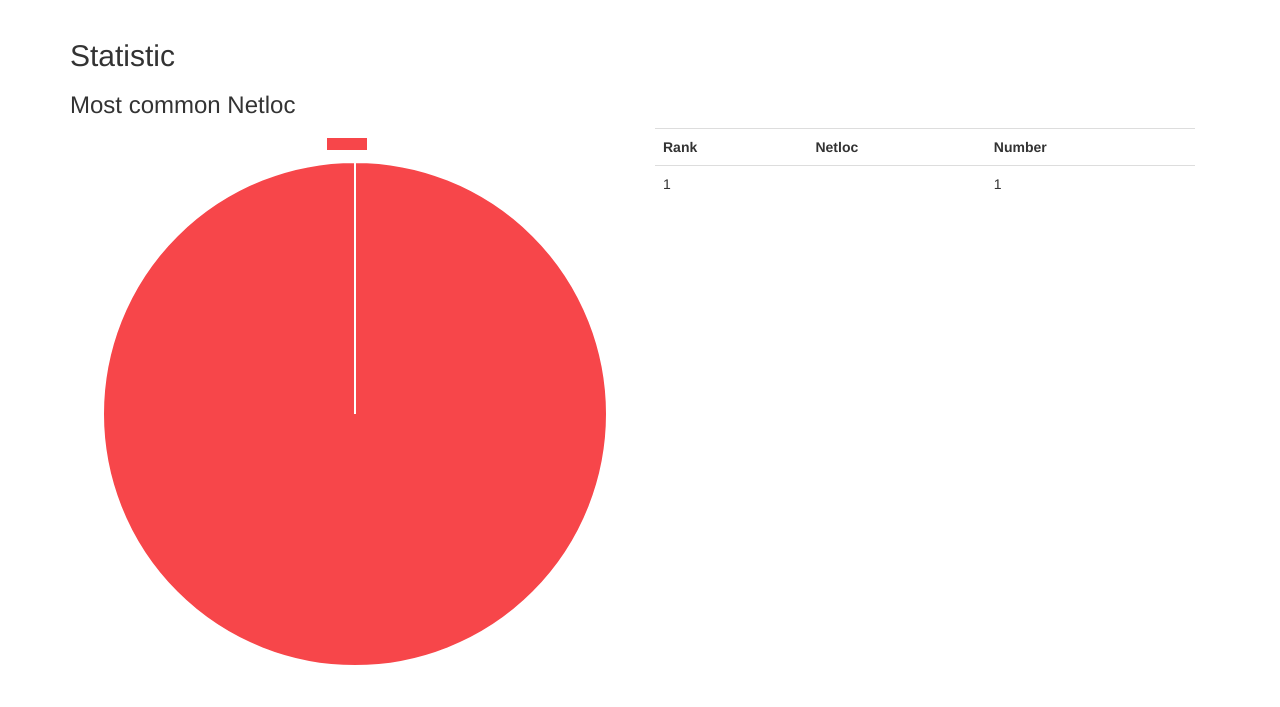
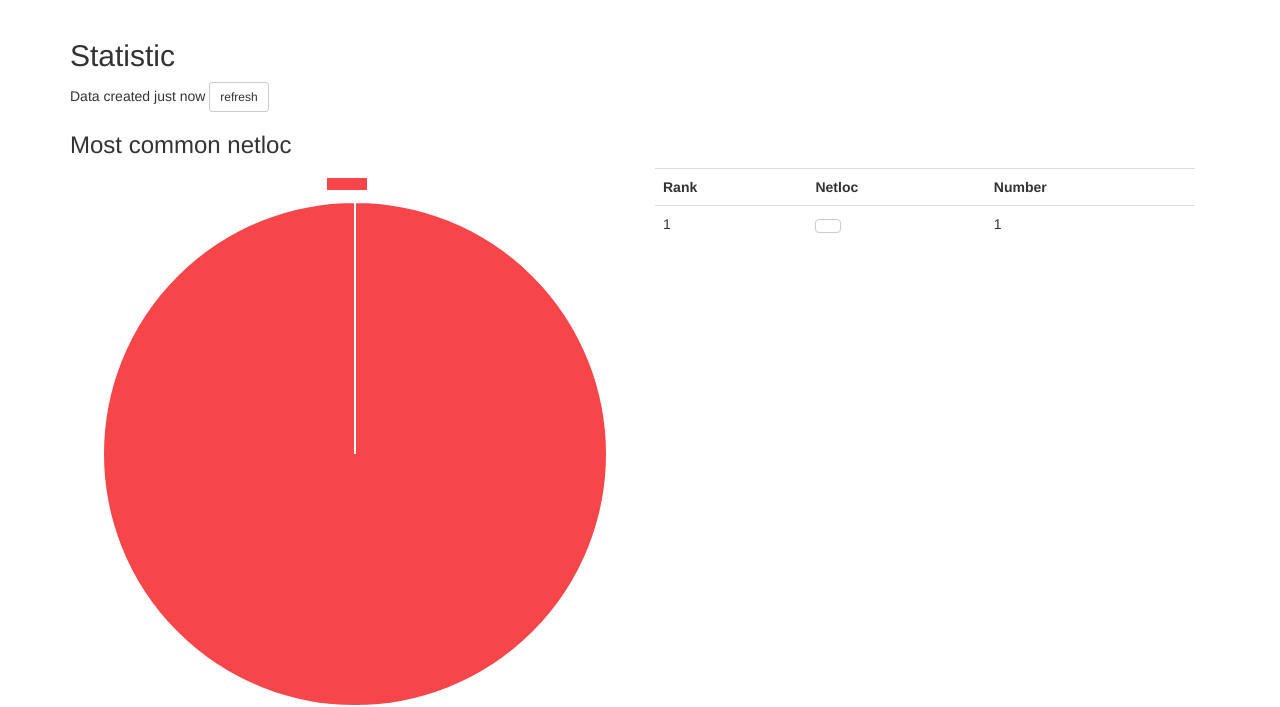
Before and after one commit to jarun/buku, a Flask app: page /statistic in a window 1280 px wide. Shown: the part 51-758 px from the top of the page. Run offline with Flask 2, Linux system fonts and the light colour scheme; tables that the repository leaves empty hold one stand-in row (values such as "Sample post"); parts of the project's set-up code (start-up, migrations or seed data) failed here and were passed over; some libraries are stand-ins or nearby versions.

Commit message:
chg: dev: link to netloc search and refresh page

```diff
--- a/bukuserver/templates/bukuserver/statistic.html
+++ b/bukuserver/templates/bukuserver/statistic.html
@@ -3,7 +3,12 @@
 {% block content %}
 <div class="container">
   <h2 style="padding-top: 70px;">Statistic</h2>
-  <h3>Most common Netloc</h3>
+  <form class="form-inline" action="{{url_for('statistic')}}" method="POST">
+    Data created
+    <span rel="tooltip" title="{{datetime}}">{{datetime_text}}</span>
+    <button type="submit" class="btn btn-default btn-sm">refresh</button>
+  </form>
+  <h3>Most common netloc</h3>
   <div class="col-md-6">
     <canvas id="mostCommonChart" width="500" height="500"></canvas>
   </div>
@@ -17,7 +22,12 @@
       {% for netloc, number, _ in most_common_netlocs %}
       <tr>
         <td>{{loop.index}}</td>
-        <td>{{netloc}}</td>
+        <td>
+          <form action="{{url_for('search_bookmarks-html')}}" method="GET">
+            <input id="inputKeywords" name="keywords-0" type="hidden" value="{{netloc}}">
+            <button type="submit" class="btn btn-default">{{netloc}}</button>
+          </form>
+        </td>
         <td>{{number}}</td>
       </tr>
       {% endfor %}
```
